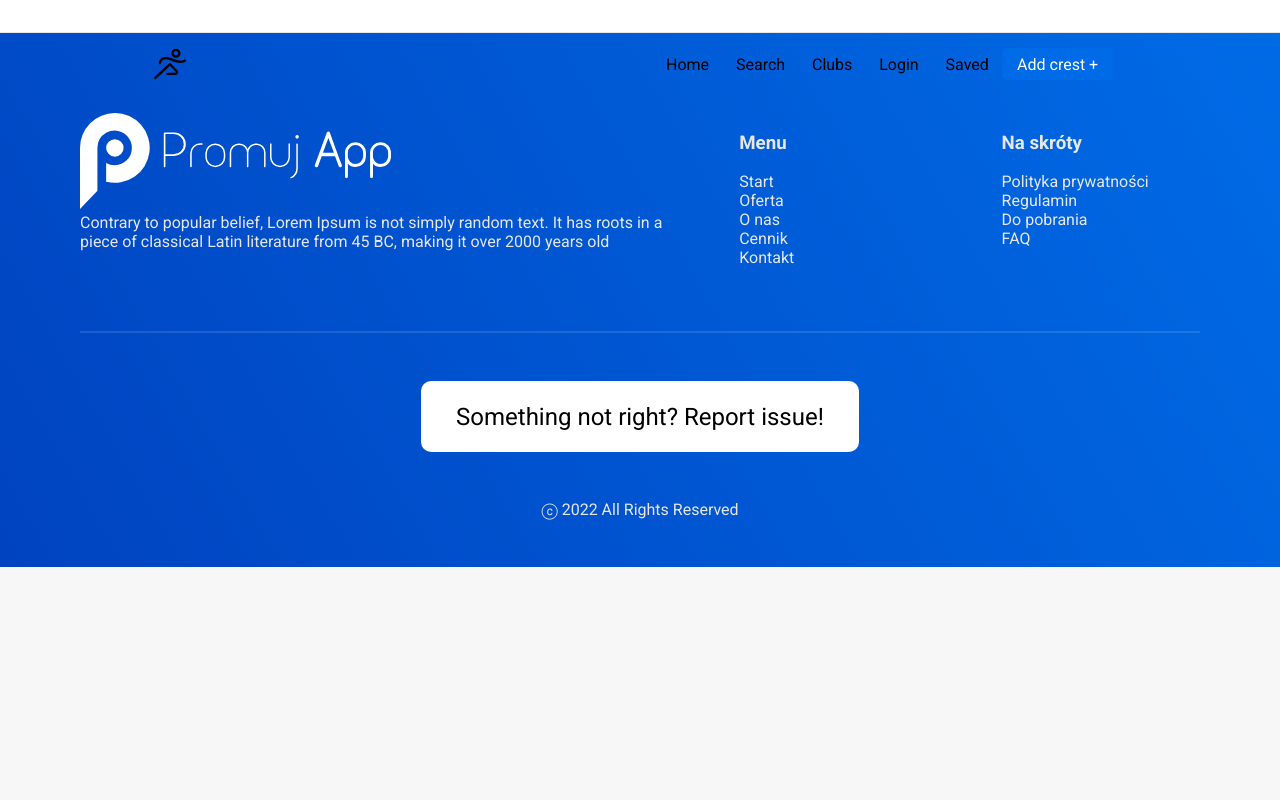
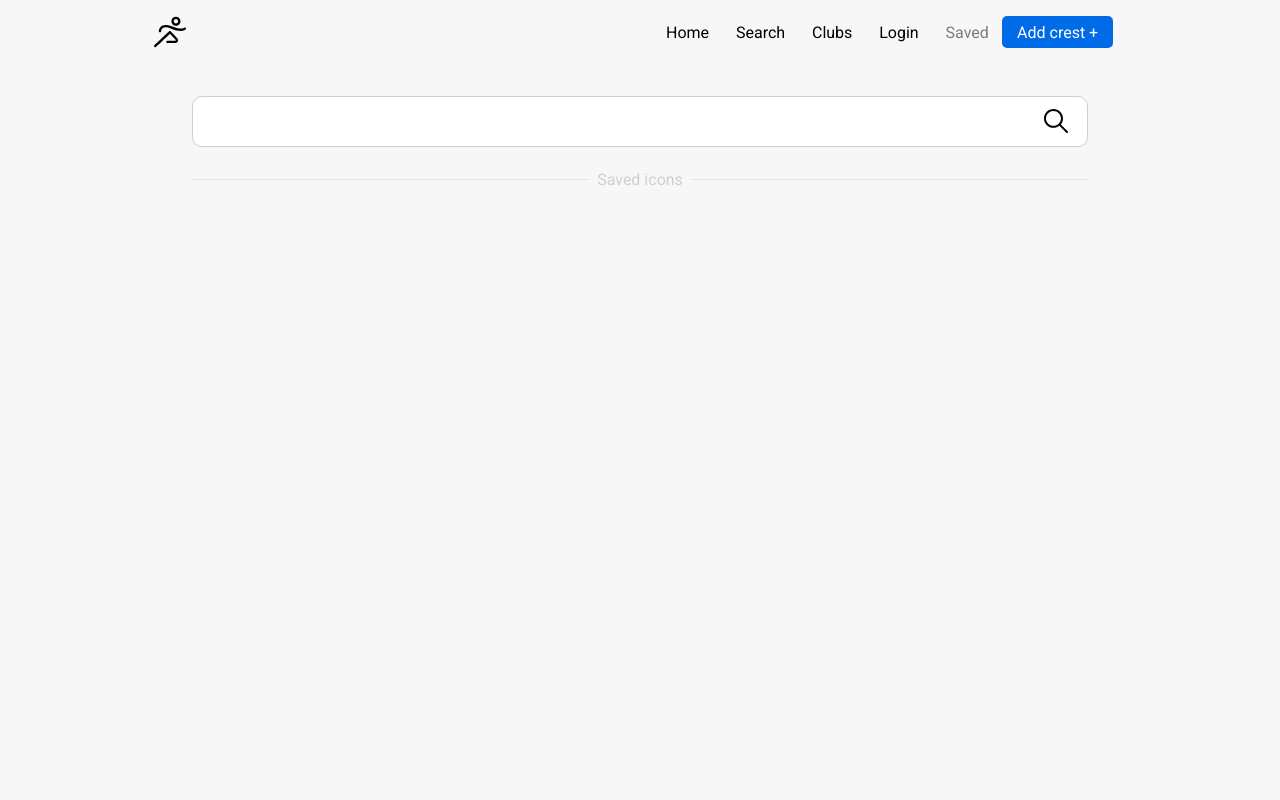
Before and after one commit to Soldacium/Herby, a Vue app: page /saved in a window 1280 px wide. Shown: the top 800 px of the page. Built offline with nearby package versions, Linux system fonts and the light colour scheme.

Commit message:
added save feature

```diff
--- a/index.html
+++ b/index.html
@@ -2,7 +2,7 @@
 <html lang="en">
   <head>
     <meta charset="UTF-8" />
-    <link rel="icon" href="/src/shared/assets/icons/abstract.svg" />
+    <link rel="icon" href="/src/shared/assets/icons/sport-2.svg" />
     <meta name="viewport" content="width=device-width, initial-scale=1.0" />
     <title>Vite App</title>
   </head>
--- a/src/router.ts
+++ b/src/router.ts
@@ -29,6 +29,10 @@ const routes: RouteRecordRaw[] = [
     component: () => import("./views/club/Club.vue"),
   },
   {
+    path: "/saved/",
+    component: () => import("./views/saved/Saved.vue"),
+  },
+  {
     path: "/contribute/",
     component: () => import("./views/contribute/Contribute.vue"),
   },
--- a/src/shared/components/NavMain.vue
+++ b/src/shared/components/NavMain.vue
@@ -52,7 +52,7 @@ const checkPath = (path: string) => {
       <router-link to="/x/search">Search</router-link>
       <router-link to="/clubs">Clubs</router-link>
       <router-link to="/x/te">Login</router-link>
-      <router-link to="/x/te">Saved</router-link>
+      <router-link to="/saved">Saved</router-link>
       <router-link class="link-button" to="/contribute">
         <button>Add crest +</button>
       </router-link>
--- a/src/shared/components/SearchResult.vue
+++ b/src/shared/components/SearchResult.vue
@@ -1,7 +1,43 @@
 <script lang="ts" setup>
-import { ResultImage } from "../models/result-image.model";
+import { onMounted, ref, watch } from "vue";
+import ResultImage from "../models/result-image.model";
+import { SavedCrestsService } from "../services/save.service";
 
 const props = defineProps<{ result: ResultImage }>();
+// const SavedService = new SavedCrestsService();
+const savedCrests = SavedCrestsService.crests;
+const isSaved = ref(false);
+
+onMounted(() => {
+  checkIfSaved();
+});
+
+const save = (event: Event) => {
+  event.stopPropagation();
+
+  event.preventDefault();
+
+  SavedCrestsService.saveCrest(props.result);
+};
+
+const unsave = (event: Event) => {
+  event.stopPropagation();
+
+  event.preventDefault();
+
+  SavedCrestsService.unsaveCrest(props.result);
+};
+
+const checkIfSaved = () => {
+  isSaved.value =
+    savedCrests.value.filter((saved) => saved.id === props.result.id).length > 0
+      ? true
+      : false;
+};
+
+watch(savedCrests.value, (newVal, oldVal) => {
+  checkIfSaved();
+});
 </script>
 <template>
   <div class="search-result">
@@ -22,6 +58,12 @@ const props = defineProps<{ result: ResultImage }>();
         <div class="buttons">
           <button class="download">
             <img src="/src/shared/assets/icons/download.svg" alt="" />
+          </button>
+          <button class="save" v-if="!isSaved" @click="save($event)">
+            <img src="/src/shared/assets/icons/star.svg" alt="" />
+          </button>
+          <button class="save negative" v-if="isSaved" @click="unsave($event)">
+            <img src="/src/shared/assets/icons/star-filled.svg" alt="" />
           </button>
         </div>
       </div>
@@ -201,6 +243,13 @@ const props = defineProps<{ result: ResultImage }>();
           &.save {
             flex: 1 1;
           }
+
+          &.negative {
+            // background-color: rgb(255, 255, 255);
+            img {
+              // filter: invert(0);
+            }
+          }
         }
       }
     }
--- a/src/shared/models/result-image.model.ts
+++ b/src/shared/models/result-image.model.ts
@@ -1,4 +1,4 @@
-export interface ResultImage {
+export default interface ResultImage {
   name: string;
   link: string;
   id: string;
--- a/src/views/contribute/Contribute.vue
+++ b/src/views/contribute/Contribute.vue
@@ -128,7 +128,7 @@ const deleteTag = (index: number) => {
           <img :src="imagesUrls[index]" alt="" />
           <div class="name">{{ image.name }}</div>
           <button class="delete" @click="unpickFile(image)">
-            <img src="/src/shared/assets/icons/star.svg" alt="" />
+            <img src="/src/shared/assets/icons/cancel.svg" alt="" />
           </button>
         </div>
       </div>
@@ -187,7 +187,7 @@ $black: rgb(221, 221, 221);
 $red: rgb(0, 0, 0);
 .wrapper {
   padding: 6em 13%;
-  min-height: 100%;
+  min-height: 100vh;
   display: flex;
   align-items: flex-start;
   flex-wrap: wrap;
@@ -272,6 +272,7 @@ $red: rgb(0, 0, 0);
         border-radius: 5px;
         transition: 0.1s ease;
         justify-content: center;
+        align-items: center;
 
         &:hover {
           box-shadow: 0 0 6px rgba(0, 0, 0, 0.199);
@@ -338,8 +339,9 @@ $red: rgb(0, 0, 0);
         justify-content: center;
         align-items: center;
         font-size: $font-size;
+        border: 1px var(--gray-light-medium) solid;
         img {
-          height: 1em;
+          height: 1.3em;
           margin-left: 0.5em;
         }
       }
--- a/src/views/details/Details.vue
+++ b/src/views/details/Details.vue
@@ -58,7 +58,7 @@ const licence = "Basic licence";
         <img :src="image" alt="" class="image-normal" />
         <img :src="image" alt="" class="image-bg" />
         <button class="activate-fullscreen" @click="fullscreen = true">
-          <img src="/src/shared/assets/icons/expand.svg" alt="" />
+          <img src="/src/shared/assets/icons/expand-2.svg" alt="" />
         </button>
       </div>
       <div class="more">
@@ -301,6 +301,7 @@ const licence = "Basic licence";
         width: 100%;
         &.active {
           .info-details-expand {
+            border-color: var(--gray-light-medium);
             img {
               transform: rotate(90deg);
             }
@@ -321,10 +322,11 @@ const licence = "Basic licence";
           // padding: 0.2em 1em;
           background-color: white;
           // border: 1px solid var(--color-secondary);
-          border: none;
+          border: 1px solid transparent;
           display: flex;
           justify-content: center;
           align-items: center;
+          border-radius: 5px;
 
           img {
             height: 2em;
--- a/src/views/home-search/home/example-result.ts
+++ b/src/views/home-search/home/example-result.ts
@@ -1,6 +1,6 @@
-import { ResultImage } from "../../../shared/models/result-image.model";
+import ResultImage from "../../../shared/models/result-image.model";
 
-const result: ResultImage = {
+let result: ResultImage = {
   name: "Barcelona",
   link: "/details/example",
   formats: ["svg", "jpg", "png"],
@@ -8,15 +8,24 @@ const result: ResultImage = {
   image: "/src/shared/assets/backgrounds/fc-barcelona.svg",
 };
 
-const result2: ResultImage = {
+let result2: ResultImage = {
   name: "Madryt",
   link: "/details/example2",
   formats: ["svg", "jpg", "png"],
   id: "1",
   image: "/src/shared/assets/backgrounds/madrid-cf.svg",
 };
-
-const results = Array(20).fill(result2);
-results[0] = result;
+const length = 20;
+const getResults = (): ResultImage[] => {
+  let res: ResultImage[] = [];
+  for (let i = 0; i < length; i++) {
+    let result = { ...result2 };
+    result.id = i + "0";
+    res.push(result);
+  }
+  res[0] = result;
+  return res;
+};
+let results: ResultImage[] = getResults();
 
 export default results;
--- /dev/null
+++ b/src/views/saved/Saved.vue
@@ -0,0 +1,109 @@
+<script lang="ts" setup>
+import { onMounted, Ref, ref } from "vue";
+import exampleResults from "../home-search/home/example-result";
+import SearchResult from "../../shared/components/SearchResult.vue";
+import { SavedCrestsService } from "../../shared/services/save.service";
+import SectionSpacer from "../../shared/components/SectionSpacer.vue";
+import ResultImage from "../../shared/models/result-image.model";
+
+const saved = SavedCrestsService.crests;
+const searchQuery = ref("");
+const searched: Ref<ResultImage[]> = ref([]);
+onMounted(() => {
+  search();
+});
+
+const search = () => {
+  searched.value = saved.value.filter((save) =>
+    save.name.toLowerCase().includes(searchQuery.value)
+  );
+};
+</script>
+<template>
+  <div class="wrapper">
+    <div class="search">
+      <input type="text" @input="search()" v-model="searchQuery" />
+      <img
+        src="/src/shared/assets/icons/search.svg"
+        alt=""
+        class="search-icon"
+      />
+    </div>
+    <SectionSpacer>Saved icons</SectionSpacer>
+    <div class="saved-crests">
+      <div class="crest" v-for="save in searched">
+        <SearchResult :result="save"></SearchResult>
+      </div>
+    </div>
+  </div>
+</template>
+<style lang="scss" scoped>
+.wrapper {
+  padding: 6em 15%;
+  min-height: 100vh;
+}
+
+.search {
+  width: 100%;
+  display: flex;
+  // padding: 5em 3em;
+  // border: 1px solid rgb(221, 221, 221);
+  // background-color: rgb(248, 248, 248);
+
+  position: relative;
+  //box-shadow: 0 3px 5px 0 rgb(221, 221, 221);
+  transition: 0.3s ease;
+  overflow: hidden;
+
+  &:hover {
+    // box-shadow: 0 3px 5px 0 rgb(221, 221, 221);
+  }
+
+  input {
+    width: 100%;
+    display: flex;
+    border: 1px solid var(--gray-medium);
+    background-color: var(--color-white);
+    transition: 0.2s ease;
+    box-shadow: 0 0 8px transparent;
+    padding: 0.6em 1.2em;
+    font-size: 1.3em;
+    outline: 1px solid transparent;
+    border-radius: 10px;
+
+    &:hover {
+      // border-color: var(--color-primary);
+      box-shadow: var(--box-shadow-medium);
+    }
+
+    &:active:hover {
+      // border-color: var(--color-secondary);
+      box-shadow: var(--box-shadow-medium);
+    }
+
+    &:focus {
+      // outline: 1px solid gray;
+      box-shadow: var(--box-shadow-medium);
+    }
+  }
+
+  img {
+    position: absolute;
+    pointer-events: none;
+    right: 20px;
+    top: 50%;
+    height: 1.5em;
+    transform: translate(-0%, -50%);
+  }
+}
+
+.saved-crests {
+  display: flex;
+  flex-wrap: wrap;
+  .crest {
+    flex: 1 1 15em;
+    max-width: 16em;
+    margin: 0.5em;
+  }
+}
+</style>
```
Also changed, not shown: src/shared/services/save.service.ts (added, +123 -0 lines), src/shared/assets/icons/expand-2.svg (added), src/shared/assets/icons/star-filled.svg (added).
